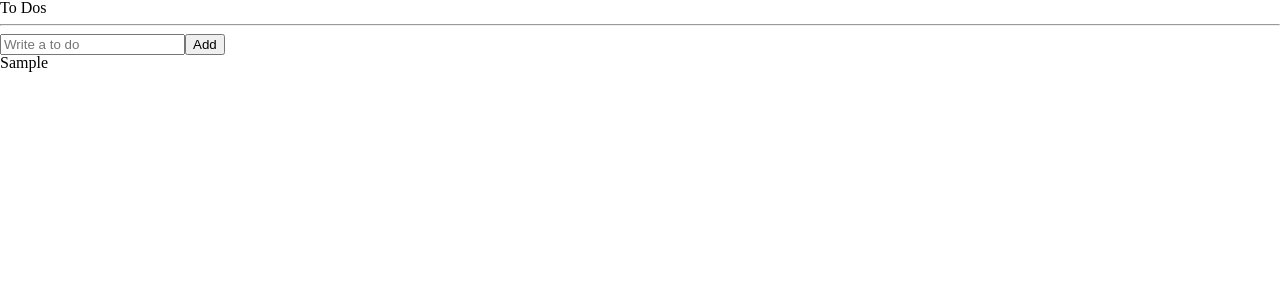
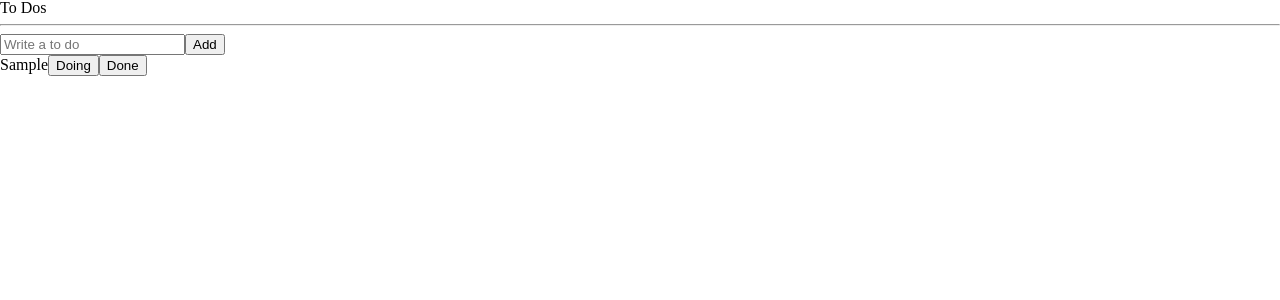
Before and after one commit to wonyj0228/simple-todo, a React (Create React App) app: page / in a window 1280 px wide. Both pictures are taken after typing "Sample" into the empty fields and a click on the button "Add". Shown: the top 300 px of the page. Built offline with nearby package versions, Linux system fonts and the light colour scheme.

Commit message:
refactoring, state immutability

```diff
--- /dev/null
+++ b/src/atoms.tsx
@@ -0,0 +1,10 @@
+import { atom } from 'recoil';
+
+export interface IToDo {
+  text: string;
+  id: number;
+  category: 'TO_DO' | 'DOING' | 'DONE';
+}
+
+// typescript 에게 toDoState에 들어갈 value들의 type을 지정해줌
+export const toDoState = atom<IToDo[]>({ key: 'toDo', default: [] });
--- /dev/null
+++ b/src/components/CreateToDo.tsx
@@ -0,0 +1,32 @@
+import { useForm } from 'react-hook-form';
+import { useSetRecoilState } from 'recoil';
+import { toDoState } from '../atoms';
+
+interface IForm {
+  toDo: string;
+}
+
+function CreateToDo() {
+  const { register, handleSubmit, setValue } = useForm<IForm>();
+  const setToDos = useSetRecoilState(toDoState);
+
+  const onValid = ({ toDo }: IForm) => {
+    setToDos((oldToDos) => [
+      { text: toDo, id: Date.now(), category: 'TO_DO' },
+      ...oldToDos,
+    ]);
+    setValue('toDo', '');
+  };
+
+  return (
+    <form onSubmit={handleSubmit(onValid)}>
+      <input
+        {...register('toDo', { required: 'Please Write a To-Do' })}
+        placeholder="Write a to do"
+      />
+      <button>Add</button>
+    </form>
+  );
+}
+
+export default CreateToDo;
--- /dev/null
+++ b/src/components/ToDo.tsx
@@ -0,0 +1,43 @@
+import { useSetRecoilState } from 'recoil';
+import { IToDo, toDoState } from '../atoms';
+
+function ToDo({ text, category, id }: IToDo) {
+  const setToDos = useSetRecoilState(toDoState);
+
+  const onClick = (e: React.MouseEvent<HTMLButtonElement>) => {
+    const {
+      currentTarget: { name },
+    } = e;
+
+    // state를 업데이트할 때, array와 같은 주소가있는 데이터는 내부 데이터가 바뀌어도 같은 변수를 return 하면 같은 값으로 안다.
+    // 따라서 새로운 배열을 return해줘야함. -> 기존의 state는 Immutability(불변)
+    setToDos((toDos) => {
+      const idx = toDos.findIndex((todo) => todo.id === id);
+      const newToDo = { text, id, category: name as IToDo['category'] };
+      return [...toDos.slice(0, idx), newToDo, ...toDos.slice(idx + 1)];
+    });
+  };
+
+  return (
+    <li>
+      {text}
+      {category !== 'DOING' && (
+        <button name="DOING" onClick={onClick}>
+          Doing
+        </button>
+      )}
+      {category !== 'TO_DO' && (
+        <button name="TO_DO" onClick={onClick}>
+          To Do
+        </button>
+      )}
+      {category !== 'DONE' && (
+        <button name="DONE" onClick={onClick}>
+          Done
+        </button>
+      )}
+    </li>
+  );
+}
+
+export default ToDo;
--- a/src/components/ToDoList.tsx
+++ b/src/components/ToDoList.tsx
@@ -1,54 +1,19 @@
-import { useForm } from 'react-hook-form';
-import {
-  atom,
-  useRecoilState,
-  useRecoilValue,
-  useSetRecoilState,
-} from 'recoil';
-
-// typescript 에게 toDoState에 들어갈 value들의 type을 지정해줌
-const toDoState = atom<IToDo[]>({ key: 'toDo', default: [] });
-
-interface IForm {
-  toDo: string;
-}
-
-interface IToDo {
-  text: string;
-  id: number;
-  category: 'TO_DO' | 'DOING' | 'DONE';
-}
+import { useRecoilValue } from 'recoil';
+import CreateToDo from './CreateToDo';
+import { toDoState } from '../atoms';
+import ToDo from './ToDo';
 
 function ToDoList() {
-  const { register, handleSubmit, setValue } = useForm<IForm>();
-
-  const [toDos, setToDos] = useRecoilState(toDoState);
-  // const value = useRecoilValue(toDoState);
-  // const modFn = useSetRecoilState(toDoState);
-
-  const onValid = ({ toDo }: IForm) => {
-    console.log(toDo);
-    setToDos((oldToDos) => [
-      { text: toDo, id: Date.now(), category: 'TO_DO' },
-      ...oldToDos,
-    ]);
-    setValue('toDo', '');
-  };
-
+  const toDos = useRecoilValue(toDoState);
+  console.log(toDos);
   return (
     <div>
       <h1>To Dos</h1>
       <hr />
-      <form onSubmit={handleSubmit(onValid)}>
-        <input
-          {...register('toDo', { required: 'Please Write a To-Do' })}
-          placeholder="Write a to do"
-        />
-        <button>Add</button>
-      </form>
+      <CreateToDo />
       <ul>
         {toDos.map((toDo) => (
-          <li key={toDo.id}>{toDo.text}</li>
+          <ToDo key={toDo.id} {...toDo} />
         ))}
       </ul>
     </div>
```
